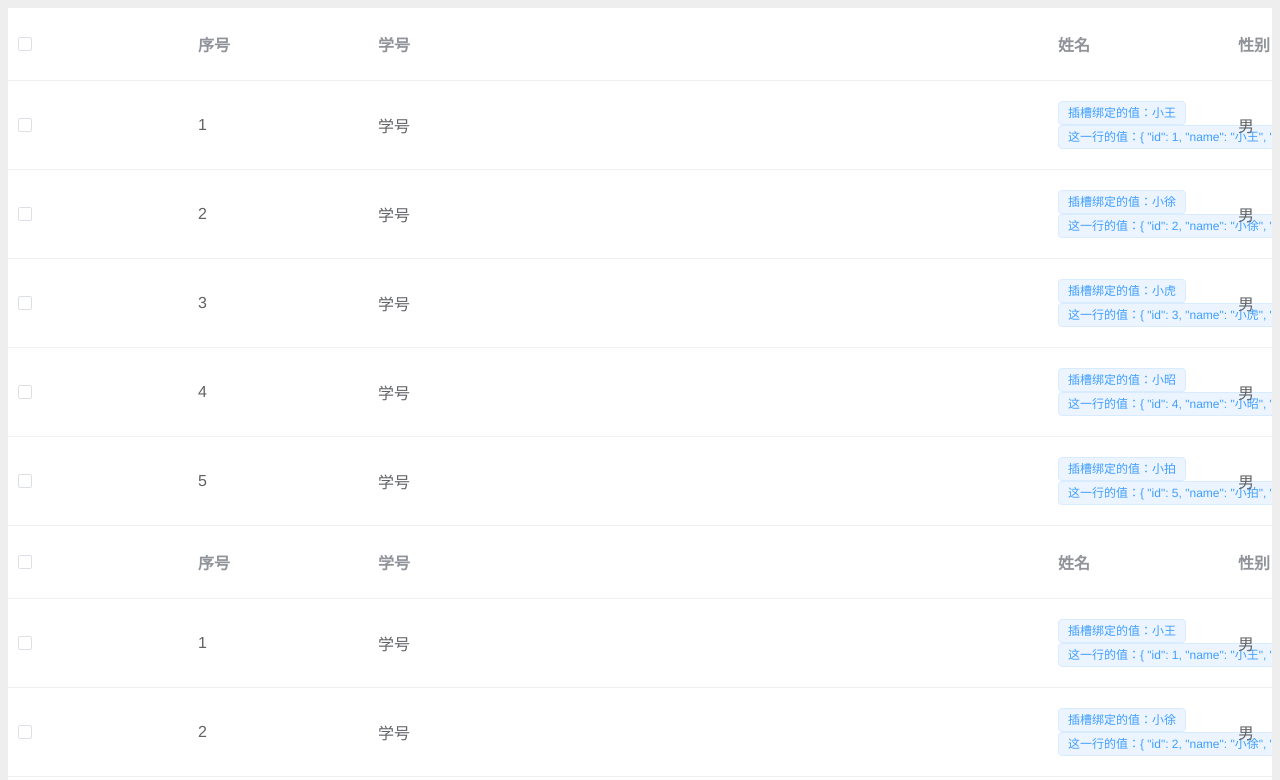
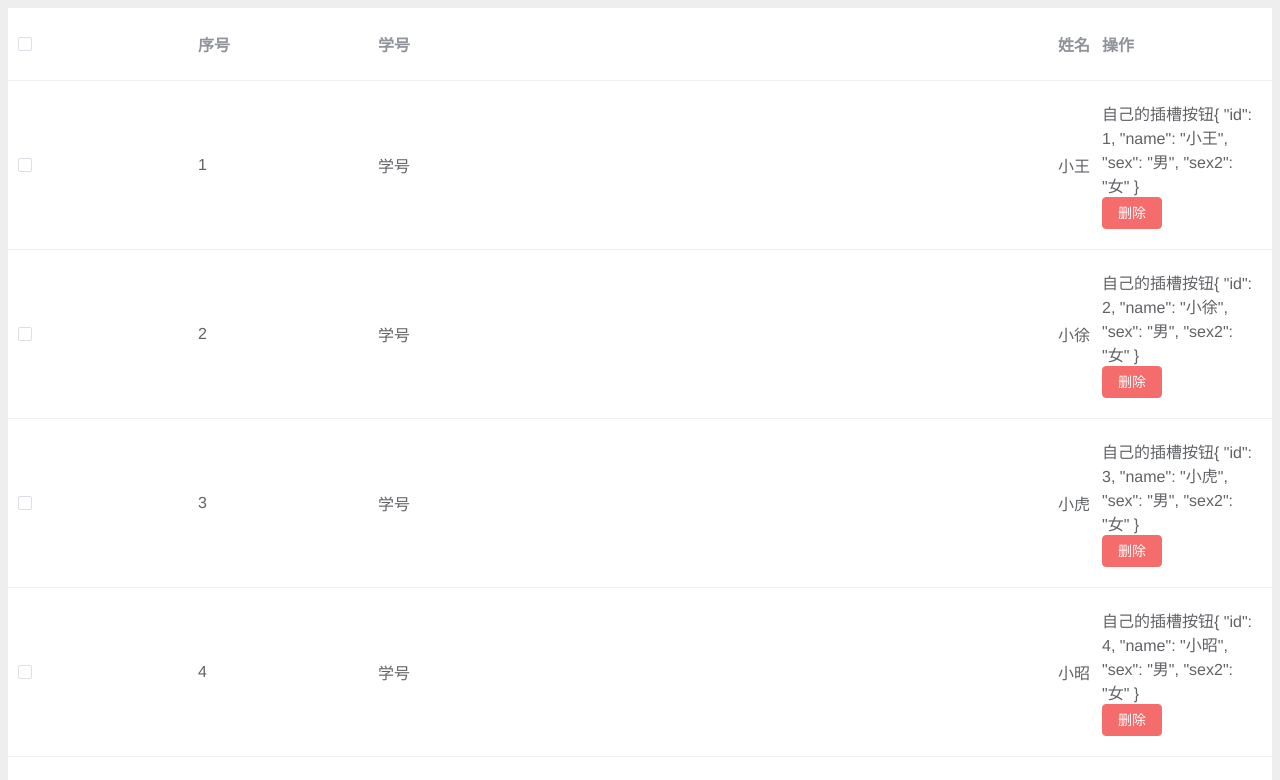
Before and after one commit to xiaosia/f-table, a Vue app: page / in a window 1280 px wide. Shown: the top 780 px of the page. Built offline with nearby package versions, Linux system fonts and the light colour scheme.

Commit message:
'修改删除按钮'

```diff
--- a/components.d.ts
+++ b/components.d.ts
@@ -15,6 +15,7 @@
     ElRadio: typeof import('element-plus/es')['ElRadio']
     ElRadioGroup: typeof import('element-plus/es')['ElRadioGroup']
     ElSelect: typeof import('element-plus/es')['ElSelect']
+    ElTag: typeof import('element-plus/es')['ElTag']
     HelloWorld: typeof import('./src/components/HelloWorld.vue')['default']
   }
 }
--- a/packages/ftable/column/index.js
+++ b/packages/ftable/column/index.js
@@ -3,7 +3,7 @@
  * @Autor: Seven
  * @Date: 2022-02-10 14:52:48
  * @LastEditors: Seven
- * @LastEditTime: 2022-02-25 15:44:27
+ * @LastEditTime: 2022-03-01 22:09:01
  */
 
 import {
@@ -34,7 +34,6 @@
 		const width = computed(() => {
 			return "100%";
 		});
-
 		const reaDataColumnsFrom = reactive({
 			upodateFrom: "", //用于更新的数据
 			page: {
@@ -53,7 +52,12 @@
 	},
 	render() {
 		const { width, data, solts, columns, page, $parent} = this;
-		console.log('parentparentparentparentparent', $parent )
+		console.log('parentparentparentparentparent',  $parent )
+
+		const onDelectFunc = (event) =>{
+			$parent.$emit('onDelect', event)
+		}
+
 		// datas : 传递进来的data数据
 		const datas = computed(() => {
 			// 需要一个page
@@ -139,7 +143,8 @@
 								index: index + 1,
 								options: computedOptions.value,
 								selection: computedOptions.value.selection,
-								checkBoxList: checkBoxList.value
+								checkBoxList: checkBoxList.value,
+								onDelect: (event) => onDelectFunc(event)
 							}),
 						]
 					);
--- a/packages/ftable/column_list/computedRow.ts
+++ b/packages/ftable/column_list/computedRow.ts
@@ -3,7 +3,7 @@
  * @Autor: Seven
  * @Date: 2022-02-22 13:24:14
  * @LastEditors: Seven
- * @LastEditTime: 2022-02-25 14:27:39
+ * @LastEditTime: 2022-03-01 21:31:37
  */
 
 import { VNode } from "vue";
@@ -18,9 +18,9 @@
 	let defaultDom = [];
 	let defaultClass = ["list"]; //默认的每行类
 
+	console.log("columns", columns)
 	columns.forEach((element, index) => {
 		if (!element) return;
-
 		if (element.position && element.position === "left") {
 			let styleLeft = {
 				[element.position]: `${positionLeft}px`,
--- a/packages/ftable/column_list/index.js
+++ b/packages/ftable/column_list/index.js
@@ -3,10 +3,10 @@
  * @Autor: Seven
  * @Date: 2022-02-10 15:24:19
  * @LastEditors: Seven
- * @LastEditTime: 2022-02-25 14:38:57
+ * @LastEditTime: 2022-03-01 22:07:05
  */
 import { ElButton, ElCheckbox, ElPopconfirm } from "element-plus";
-import { computed, defineComponent, h, toRefs, watch} from "vue";
+import { computed, defineComponent, h, toRefs, watch } from "vue";
 import Item from "../column_item/index.js";
 import FSolts from "../fsolts";
 import { fTableReaData } from "../store";
@@ -27,8 +27,11 @@
 			fTableReaData.form = JSON.parse(JSON.stringify(content.attrs.data));
 			fTableReaData.DialogModelOpen();
 		};
-		const delectBtn = () => {
-			console.log("log");
+		const delectBtn = (item, data) => {
+			content.emit('delect', {
+				item,
+				data
+			})
 		};
 		return {
 			updateModel,
@@ -39,27 +42,22 @@
 	render() {
 		const { columns, $attrs, options, updateModel, form, delectBtn, $emit } =
 			this;
-		const rowSelectCompute = computed(()=>{
-			if(!$attrs.checkBoxList || !$attrs.data) return false
-			return $attrs.checkBoxList.indexOf($attrs.data) >=0 ?true:false
-		})
-		const showRow = () => {
+		const rowSelectCompute = computed(() => {
+			if (!$attrs.checkBoxList || !$attrs.data) return false;
+			return $attrs.checkBoxList.indexOf($attrs.data) >= 0 ? true : false;
+		});
+		const showRow = (item, data) => {
 			if (!$attrs.options || !$attrs.options.rowBtn) return;
-
-			return h(
-				"td",
-				{
-					rowspan: 1,
-					colspan: 1,
-					class: "list",
-				},
-				[
-					$attrs.btnSolts
-						? $attrs.btnSolts({
-								row: $attrs.data,
-								form: form,
-						  })
-						: "",
+			let renderList = [];
+			if ($attrs.btnSolts) {
+				renderList.push(
+					$attrs.btnSolts({
+						row: $attrs.data,
+					})
+				);
+			}
+			if (!$attrs.options.updateHide) {
+				renderList.push(
 					h(
 						ElButton,
 						{
@@ -67,12 +65,16 @@
 							onClick: () => updateModel(),
 						},
 						{ default: () => "修改" }
-					),
+					)
+				);
+			}
+			if (!$attrs.options.deleteHide) {
+				renderList.push(
 					h(
 						ElPopconfirm,
 						{
 							title: "你确定要删除它吗",
-							onConfirm: () => delectBtn(),
+							onConfirm: () => delectBtn(item, data),
 						},
 						{
 							reference: (props) => {
@@ -85,13 +87,34 @@
 								);
 							},
 						}
-					),
-				]
-			);
+					)
+				);
+			}
+
+			return h("div", {}, renderList);
 		};
+		const columnsRow = computed(() => {
+			let columnsRow = $attrs.columns;
+			if (!$attrs.options || !$attrs.options.rowBtn) return columnsRow;
+			return [
+				...columnsRow,
+				{
+					position: "right",
+					render: ({ item, data, h }) => {
+						return showRow(item, data);
+					},
+				},
+			];
+		});
 		const row = () => {
 			if (!$attrs.columns) return [];
-			return rowTest(h, $attrs.columns, $attrs.data, $attrs.soltsList, $attrs.index);
+			return rowTest(
+				h,
+				columnsRow.value,
+				$attrs.data,
+				$attrs.soltsList,
+				$attrs.index
+			);
 		};
 		const checkBoxChange = (e) => {
 			console.log("e", e, $attrs.index);
@@ -109,8 +132,8 @@
 					colspan: 1,
 					class: "list",
 					style: {
-						padding: "20px 10px"
-					}
+						padding: "20px 10px",
+					},
 				},
 				[
 					h(ElCheckbox, {
@@ -121,6 +144,6 @@
 				]
 			);
 		};
-		return [select(), row(), showRow()];
+		return [select(), row()];
 	},
 });
--- a/packages/ftable/fradio/index.vue
+++ b/packages/ftable/fradio/index.vue
@@ -3,7 +3,7 @@
  * @Autor: Seven
  * @Date: 2022-02-10 08:44:59
  * @LastEditors: Seven
- * @LastEditTime: 2022-02-10 10:12:17
+ * @LastEditTime: 2022-03-01 22:14:32
 -->
 <template>
 	<el-radio-group size="small">
@@ -17,7 +17,6 @@
 export default defineComponent({
 	name: "f-radio",
 	setup(props, { attrs }) {
-		console.log("attr", attrs)
 		const radio4 = ref("1");
 		return {
 			radio4,
--- a/packages/ftable/index.scss
+++ b/packages/ftable/index.scss
@@ -39,6 +39,8 @@
 	td {
 		width: var(--f-table-columns--item);
         background-color: var(--f--table--column--list--item--bgColor);
+        box-sizing: border-box;
+        overflow: hidden;
 	}
 }
 .ftable_column:hover{
--- a/packages/ftable/label/index.ts
+++ b/packages/ftable/label/index.ts
@@ -8,7 +8,7 @@
  * @Autor: Seven
  * @Date: 2022-02-22 14:45:37
  * @LastEditors: Seven
- * @LastEditTime: 2022-03-01 17:05:54
+ * @LastEditTime: 2022-03-01 22:14:23
  */
 export default defineComponent({
 	setup() {
@@ -32,7 +32,6 @@
 	},
 	render() {
 		const { columns, width, options, parentData, $parent } = this;
-		console.log("thisoptions", options);
 		const domCol = computed(() => {
 			let columnsCopy = [...columns];
 			columnsCopy = columnsCopy.map((v, i) => {
@@ -45,6 +44,7 @@
 			});
 			if (options && options.rowBtn) {
 				columnsCopy.push({
+					position: 'right',
 					render: ({ item, data, h }) => {
 						return h("span", "操作");
 					},
@@ -57,7 +57,6 @@
 				for (const iterator of parentData) {
 					$parent.selfPush("selectRow", iterator);
 				}
-				console.log("this", $parent);
 				$parent.$emit("checkBoxChange", $parent.getData("selectRow"));
 
 				return;
--- a/src/App.vue
+++ b/src/App.vue
@@ -3,15 +3,15 @@
  * @Autor: Seven
  * @Date: 2022-02-14 16:02:37
  * @LastEditors: Seven
- * @LastEditTime: 2022-03-01 17:02:02
+ * @LastEditTime: 2022-03-01 22:10:05
 -->
 
 <script setup lang="ts">
 // This starter template is using Vue 3 <script setup> SFCs
 // Check out https://v3.vuejs.org/api/sfc-script-setup.html#sfc-script-setup
-import { ref, Ref, VNode} from "vue";
-import { columnst } from "./columns"
-let columns:Array<ColumnsItem> = columnst;
+import { ref, Ref, VNode } from "vue";
+import { columnst } from "./columns";
+let columns: Array<ColumnsItem> = columnst;
 interface ColumnsItem {
 	name?: string;
 	type?: string;
@@ -21,53 +21,63 @@
 }
 
 // import { Columns } from ""
-const records = ref([{
+const records = ref([
+	{
 		id: 1,
 		name: "小王",
-  sex: '男',
-  sex2: '女'
-}, {
+		sex: "男",
+		sex2: "女",
+	},
+	{
 		id: 2,
 		name: "小徐",
-  sex: '男',
-  sex2: '女'
-}, {
+		sex: "男",
+		sex2: "女",
+	},
+	{
 		id: 3,
 		name: "小虎",
-  sex: '男',
-  sex2: '女'
-}, {
+		sex: "男",
+		sex2: "女",
+	},
+	{
 		id: 4,
 		name: "小昭",
-  sex: '男',
-  sex2: '女'
-},{
+		sex: "男",
+		sex2: "女",
+	},
+	{
 		id: 5,
 		name: "小拍",
-  sex: '男',
-  sex2: '女'
-}])
+		sex: "男",
+		sex2: "女",
+	},
+]);
 const options = ref({
 	selection: true,
-  rowBtn:true,
-})
+	rowBtn: true,
+	updateHide: true,
+	// deleteHide: true,
+});
 
-const oncheckBoxChange = (e: any) =>{
-  console.log("e", e)
+const oncheckBoxChange = (e: any) => {
+	console.log("e", e);
+};
+const onDelectFunc = (event: any) =>{
+  console.log("Table: ", event)
 }
 </script>
 
 <template>
-	<f-table :columns="columns" :data="records" :options="options" @checkBoxChange="oncheckBoxChange">
-    <template v-slot:name="{value, row}">
-       <el-tag>插槽绑定的值：{{value}}</el-tag>
-       <el-tag>这一行的值：{{row}}</el-tag>
-    </template>
-  </f-table>
-	<f-table :columns="columns" :data="records" :options="options" @checkBoxChange="oncheckBoxChange">
-    <template v-slot:name="{value, row}">
-       <el-tag>插槽绑定的值：{{value}}</el-tag>
-       <el-tag>这一行的值：{{row}}</el-tag>
+	<f-table
+		:columns="columns"
+		:data="records"
+		:options="options"
+		@checkBoxChange="oncheckBoxChange"
+    @onDelect="onDelectFunc"
+	>
+		<template	v-slot:rowBtn="{row}">
+			<div>自己的插槽按钮{{row}}</div>
 		</template>
 	</f-table>
 </template>
@@ -79,7 +89,7 @@
 	-moz-osx-font-smoothing: grayscale;
 	background-color: rgb(156, 154, 154);
 }
-html{
+html {
 	background-color: #eee;
 }
 </style>
```
Also changed, not shown: 2 other files (tests, documents, lock files or other folders). Lines whose indentation alone changed are shown as unchanged.
